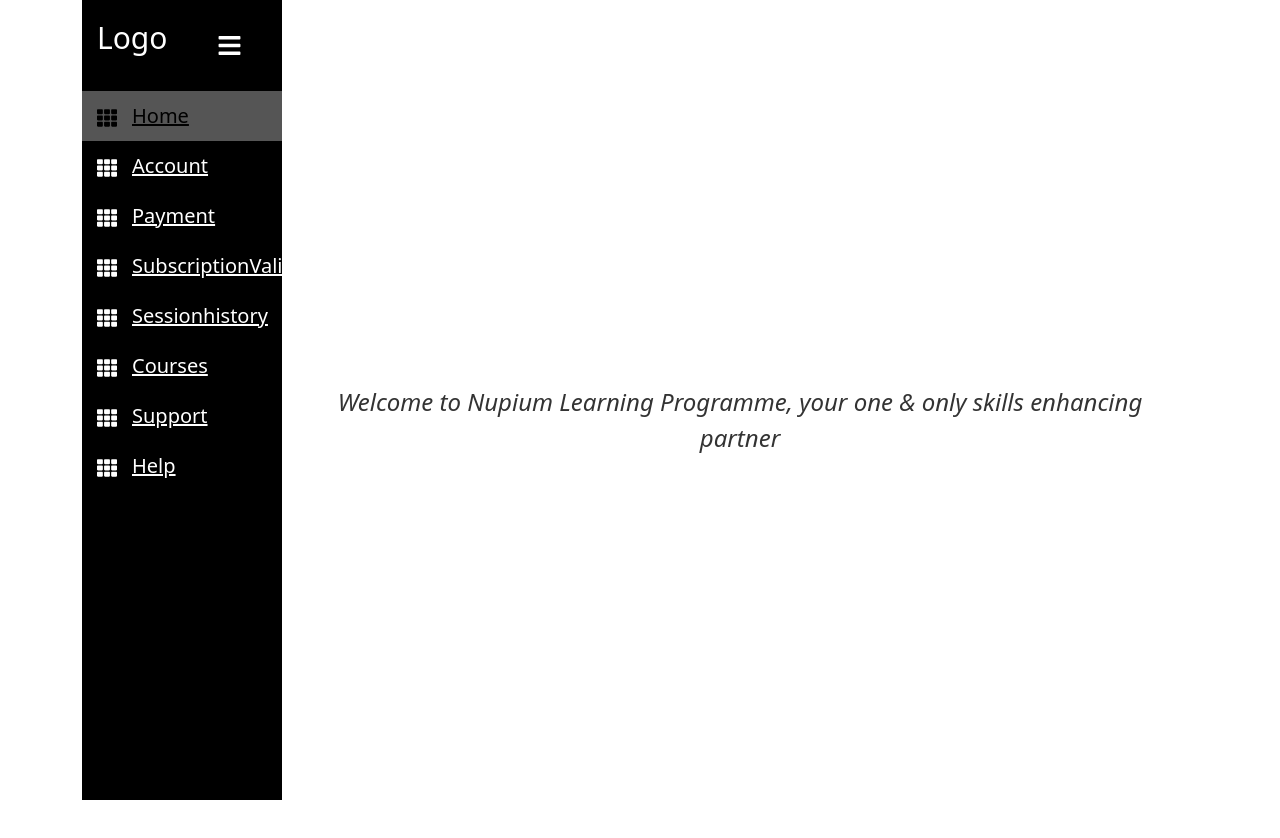
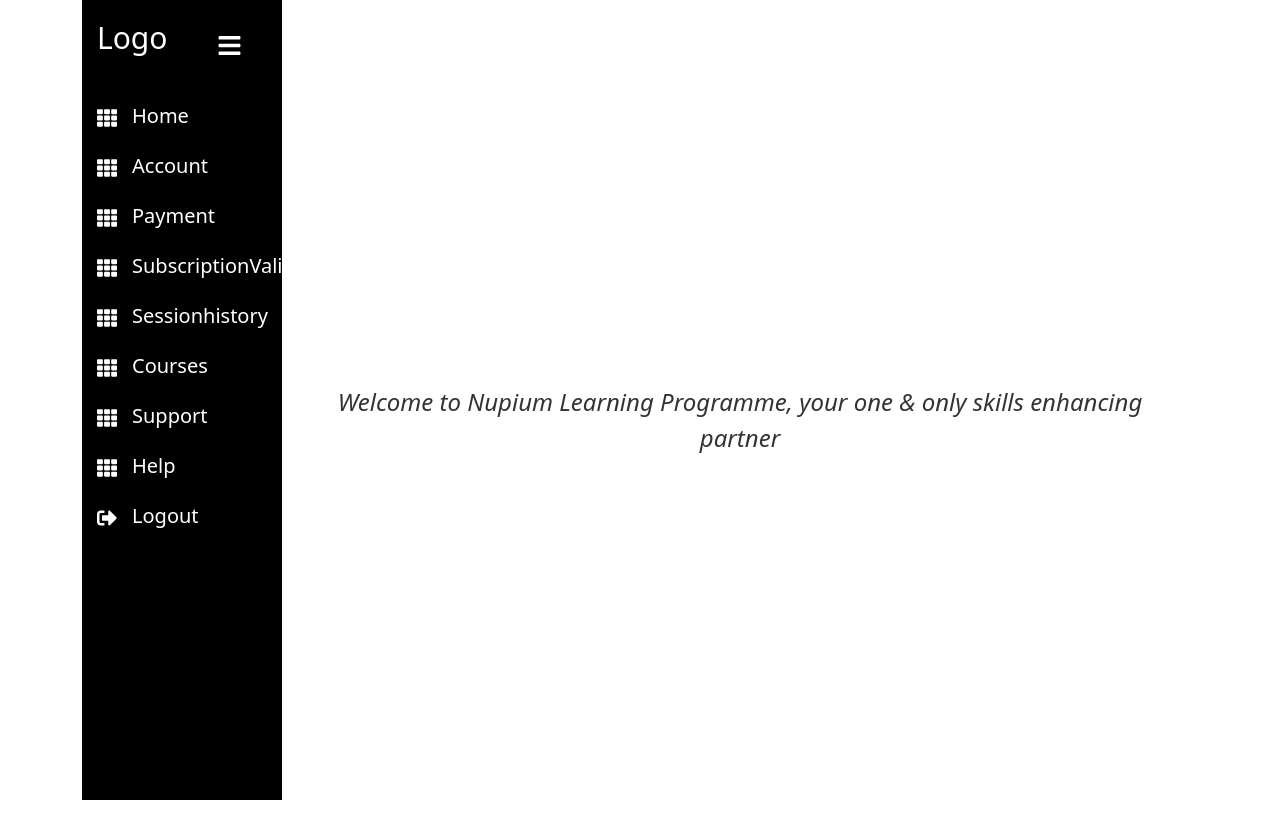
Before and after one commit to adisk01/Nupium, a React (Create React App) app in the folder client/: page / in a window 1280 px wide. Built offline with nearby package versions, Linux system fonts and the light colour scheme.

Commit message:
Logout Done

```diff
--- a/client/public/index.html
+++ b/client/public/index.html
@@ -22,7 +22,7 @@
       crossorigin="anonymous"
     />
 
-    <title>Doctor Appointment System</title>
+    <title>NUPIUM</title>
   </head>
   <body>
     <noscript>You need to enable JavaScript to run this app.</noscript>
--- a/client/src/components/Sidebar.js
+++ b/client/src/components/Sidebar.js
@@ -1,8 +1,11 @@
 import React, { useState } from 'react';
-import './Sidebar.css'
+import './Sidebar.css';
+import { Link, useNavigate } from "react-router-dom";
+
 import {
   FaTh,
   FaBars,
+  FaSignOutAlt,
   FaUserAlt,
   FaRegChartBar,
   FaCommentAlt,
@@ -11,11 +14,17 @@
 } from "react-icons/fa";
 import { NavLink } from 'react-router-dom';
 
-import './Sidebar.css';
-
 const Sidebar = ({ children }) => {
   const [isOpen, setIsOpen] = useState(false);
+  const navigate = useNavigate(); // Move useNavigate here
   const toggle = () => setIsOpen(!isOpen);
+
+  const handleLogout = () => {
+    // Implement your logout logic here
+    console.log('Logout button clicked');
+    localStorage.removeItem('token');
+    navigate('/login');
+  };
 
   const menuItem = [
     {
@@ -65,10 +74,17 @@
       path: '/help',
       icon: <FaTh />,
       cName: 'nav-text'
-    }
+    },
+    {
+      title: 'Logout',
+      icon: <FaSignOutAlt />,
+      cName: 'nav-text',
+      onClick: handleLogout
+    },
   ];
 
   return (
+    <>
       <div className={`container ${isOpen ? 'open' : 'closed'}`}>
         <div className="sidebar">
           <div className="top_section">
@@ -78,21 +94,17 @@
             </div>
           </div>
           {menuItem.map((item, index) => (
-          <NavLink
-            to={item.path}
-            key={index}
-            className="link"
-            activeClassName="active" // This class will be applied when the link is active
-          >
+            <div key={index} className="link" onClick={item.onClick}>
               <div className="icon">{item.icon}</div>
               <div className={`link_text ${isOpen ? 'visible' : 'hidden'}`}>
                 {item.title}
               </div>
-          </NavLink>
+            </div>
           ))}
         </div>
         <main>{children}</main>
       </div>
+    </>
   );
 };
 
```
Lines whose indentation alone changed are shown as unchanged.
